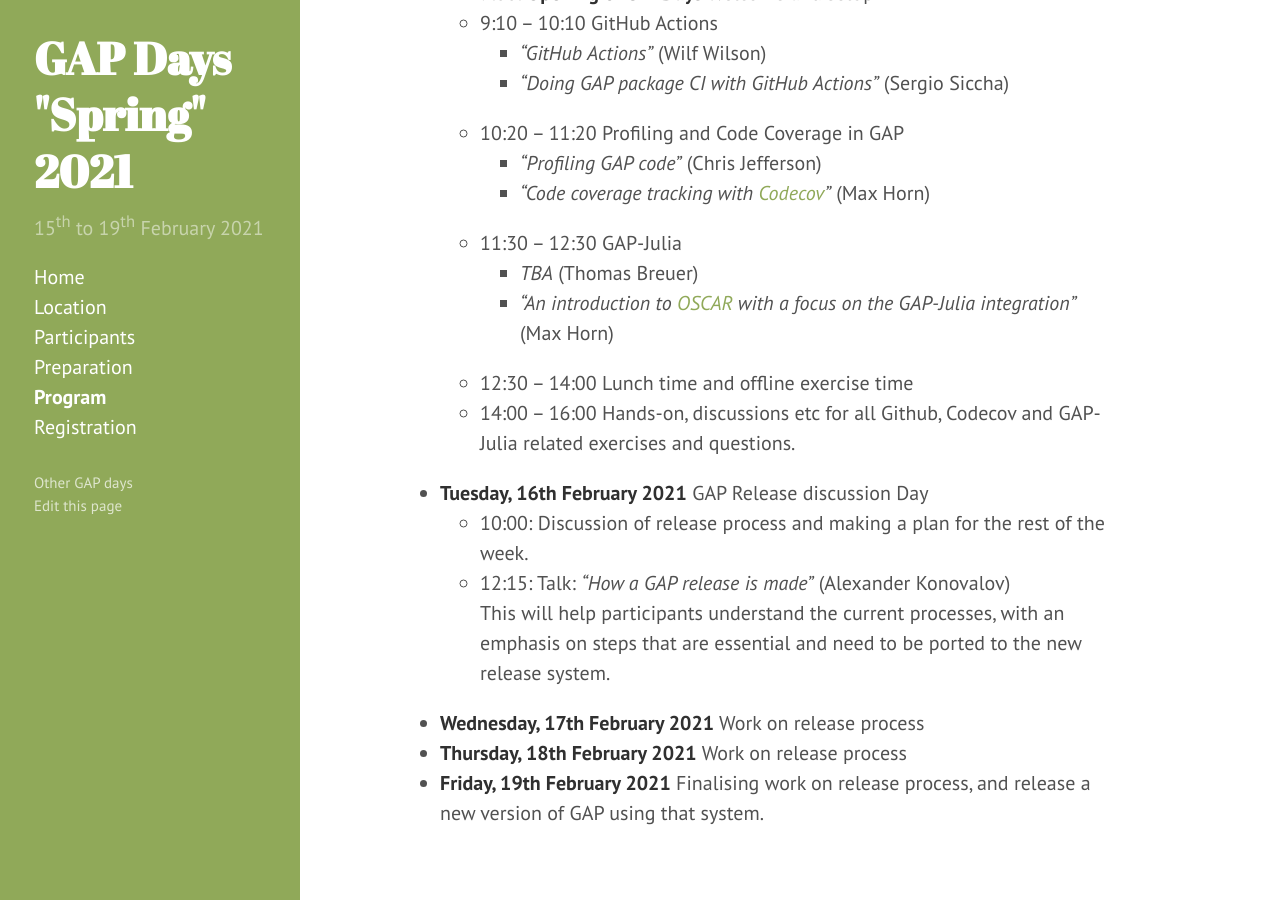
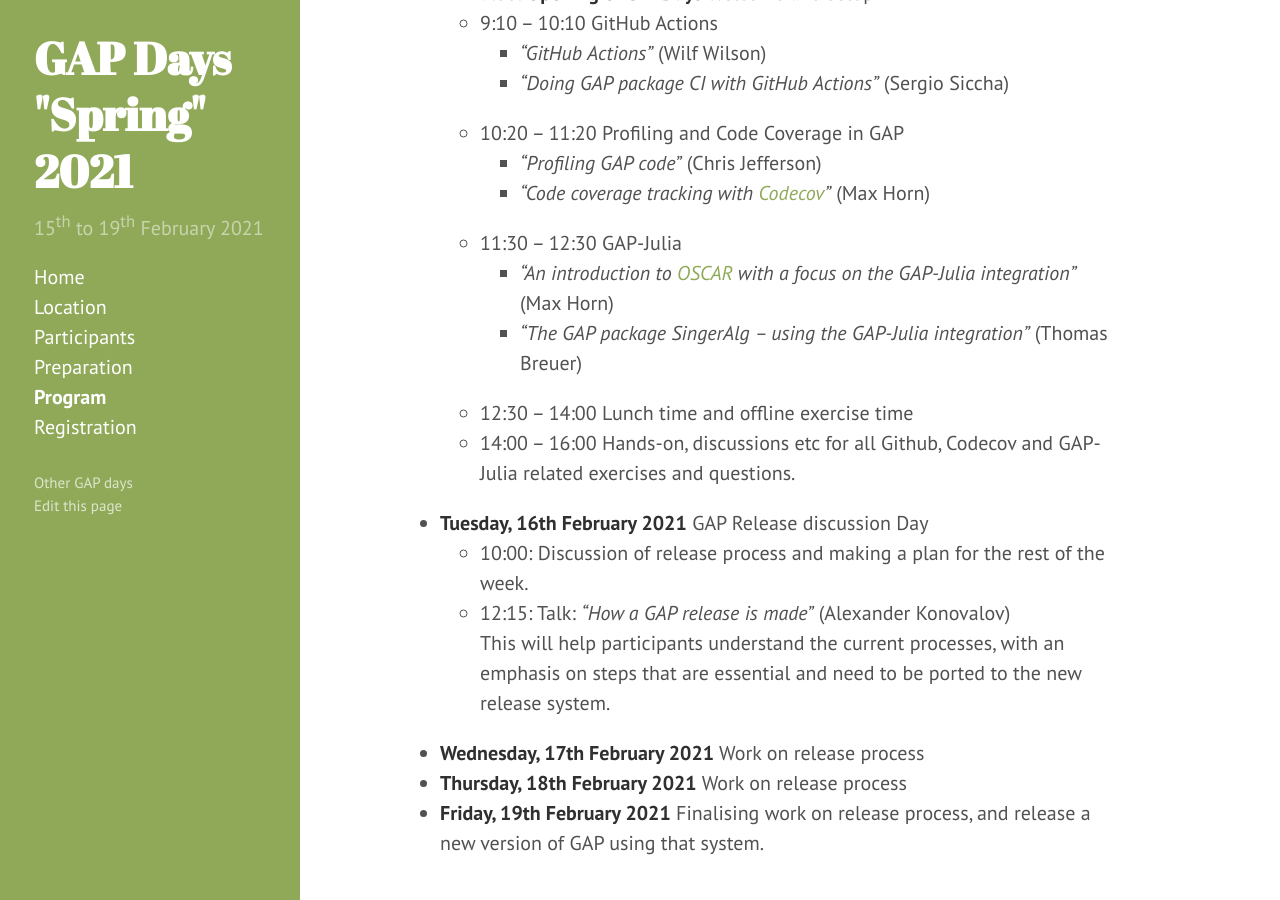
Before and after one commit to gapdays/gapdays2021-spring, a Jekyll site: the page built from program.md, in a window 1280 px wide and 900 px high, scrolled down 617 px. Built offline with Jekyll 4.4.1, drawn with Linux system fonts in a browser that asks for light colours.

Commit message:
program update

```diff
--- a/program.md
+++ b/program.md
@@ -30,8 +30,8 @@ The tentative schedule is as follows; note that **all time are UTC** (so e.g. ou
     - *"Profiling GAP code"* (Chris Jefferson)
     - *"Code coverage tracking with [Codecov](https://codecov.io)"* (Max Horn)
   - 11:30 -- 12:30 GAP-Julia
-    - *TBA* (Thomas Breuer)
     - *"An introduction to [OSCAR](https://oscar.computeralgebra.de) with a focus on the GAP-Julia integration"* (Max Horn)
+    - *"The GAP package SingerAlg -- using the GAP-Julia integration"* (Thomas Breuer)
   - 12:30 -- 14:00 Lunch time and offline exercise time
   - 14:00 -- 16:00 Hands-on, discussions etc for all Github, Codecov and GAP-Julia related exercises and questions.
 - **Tuesday, 16th February 2021**  GAP Release discussion Day
```
